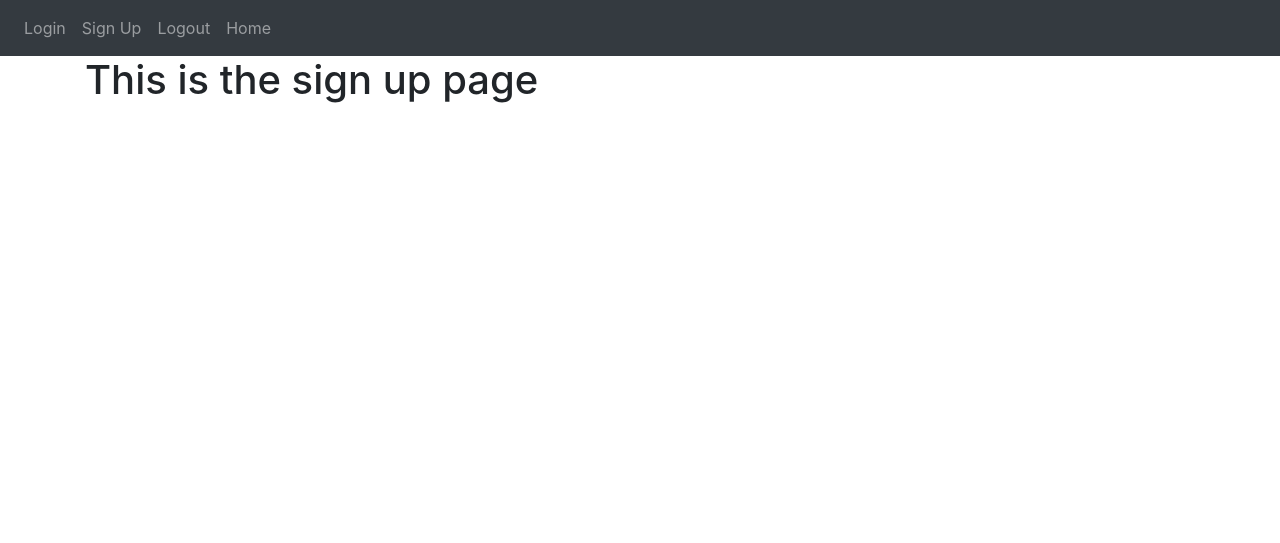
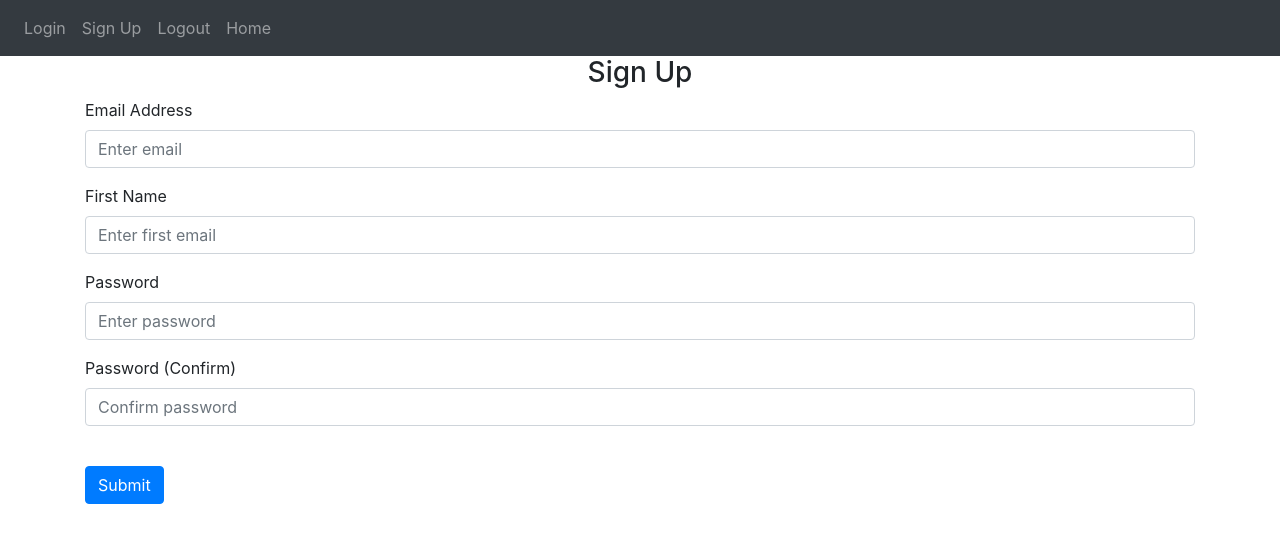
Before and after one commit to KentaKamikokuryo/WebApplicationTutorial, a Flask app: page /sign-up in a window 1280 px wide. Shown: the top 543 px of the page. Run offline with Flask 2, Linux system fonts and the light colour scheme; some libraries are stand-ins or nearby versions.

Commit message:
HTTP request & Handling Post request & Message Flashing & SQL

```diff
--- a/website/auth.py
+++ b/website/auth.py
@@ -1,10 +1,30 @@
-from flask import Blueprint, render_template
+from flask import Blueprint, render_template, request, flash, redirect, url_for
+from .models import User
+from . import db  # means from __init__.py import db
+from werkzeug.security import generate_password_hash, check_password_hash
 
 auth = Blueprint("auth", __name__)
 
 
-@auth.route("/login")
+@auth.route("/login", methods=['GET', 'POST'])
 def login():
+    if request.method == 'POST':
+        email = request.form.get('email')
+        password = request.form.get('password')
+        user = User.query.filter_by(email=email).first()
+        if user:
+            if check_password_hash(user.password, password):
+                flash('Logged in successfully!', category="success")
+                return redirect(url_for('views.home'))
+
+            else:
+                flash('Incorrect password, try again.', category="error")
+
+        else:
+            flash('Email does not exist.', category='error')
+
+    data = request.form
+    print(data)
     return render_template("login.html")
 
 
@@ -13,6 +33,36 @@ def logout():
     return "<p>LOGOUT</p>"
 
 
-@auth.route("/sign-up")
+@auth.route("/sign-up", methods=['GET', 'POST'])
 def sign_up():
+    if request.method == 'POST':
+        email = request.form.get('email')
+        first_name = request.form.get('firstName')
+        password1 = request.form.get('password1')
+        password2 = request.form.get('password2')
+
+        user = User.query.filter_by(email=email).first()
+        if user:
+            flash('Email already exists.', category='error')
+
+        elif len(email) < 4:
+            flash('Email must be greater than 3 characters.', category='error')
+
+        elif len(first_name) < 2:
+            flash('First name must be greater than 1 characters.', category='error')
+
+        elif password1 != password2:
+            flash('Passwords don\'t match.', category='error')
+
+        elif len(password1) < 7:
+            flash('Password must be at least 7 characters.', category='error')
+
+        else:
+            new_user = User(email=email, first_name=first_name, password=generate_password_hash(password1, method='sha256'))
+            db.session.add(new_user)
+            db.session.commit()
+            flash('Account created!', category='success')
+            # add user to database
+            return redirect(url_for('views.home'))
+
     return render_template("sign_up.html")
--- a/website/templates/base.html
+++ b/website/templates/base.html
@@ -31,6 +31,28 @@
             </div>
         </nav>
 
+        {% with messages = get_flashed_messages(with_categories=true) %}
+        {% if messages %}
+            {% for category, message in messages %}
+            {% if category == 'error' %}
+            <div class="alert alert-danger alert-dismissable fade show" role="alert">
+                {{ message }}
+                <button type="button" class="close" data-dismiss="alert">
+                    <span aria-hidden="true">&times;</span>
+                </button>
+            </div>
+            {% else %}
+            <div class="alert alert-success alert-dismissable fade show" role="alert">
+                {{ message }}
+                <button type="button" class="close" data-dismiss="alert">
+                    <span aria-hidden="true">&times;</span>
+                </button>
+            </div>
+            {% endif %}
+            {% endfor %}
+        {% endif %}
+        {% endwith %}
+
         <div class="container">
             {% block content %}
             {% endblock %}
--- a/website/templates/sign_up.html
+++ b/website/templates/sign_up.html
@@ -1,5 +1,44 @@
 {% extends "base.html" %}
 {% block title %}Sign Up{% endblock %}
 {% block content %}
-<h1>This is the sign up page</h1>
+<form method="POST">
+    <h3 align="center">Sign Up</h3>
+    <div class="form-group">
+        <label for="email">Email Address</label>
+        <input type="email"
+               class="form-control"
+               id="email"
+               name="email"
+               placeholder="Enter email"/>
+    </div>
+
+    <div class="form-group">
+        <label for="firstName">First Name</label>
+        <input type="text"
+               class="form-control"
+               id="firstName"
+               name="firstName"
+               placeholder="Enter first email"/>
+    </div>
+
+    <div class="form-group">
+        <label for="password1">Password</label>
+        <input type="password"
+               class="form-control"
+               id="password1"
+               name="password1"
+               placeholder="Enter password"/>
+    </div>
+
+        <div class="form-group">
+        <label for="password2">Password (Confirm)</label>
+        <input type="password"
+               class="form-control"
+               id="password2"
+               name="password2"
+               placeholder="Confirm password"/>
+    </div>
+    <br />
+    <button type="submit" class="btn btn-primary">Submit</button>
+</form>
 {% endblock %}
```
Also changed, not shown: website/__init__.py (+18 -0 lines), website/models.py (+29 -0 lines), website/templates/login.html (+23 -1 lines).
